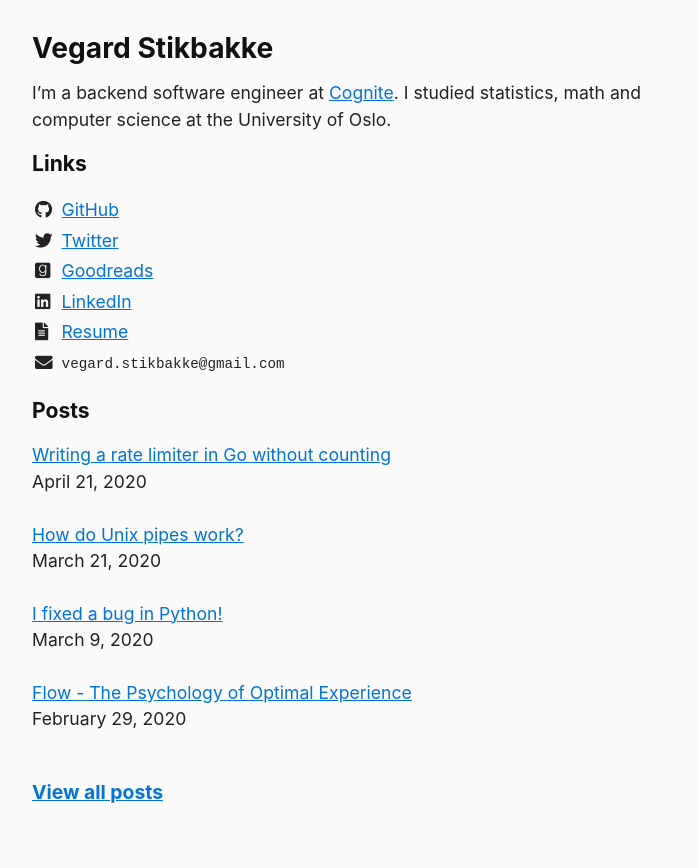
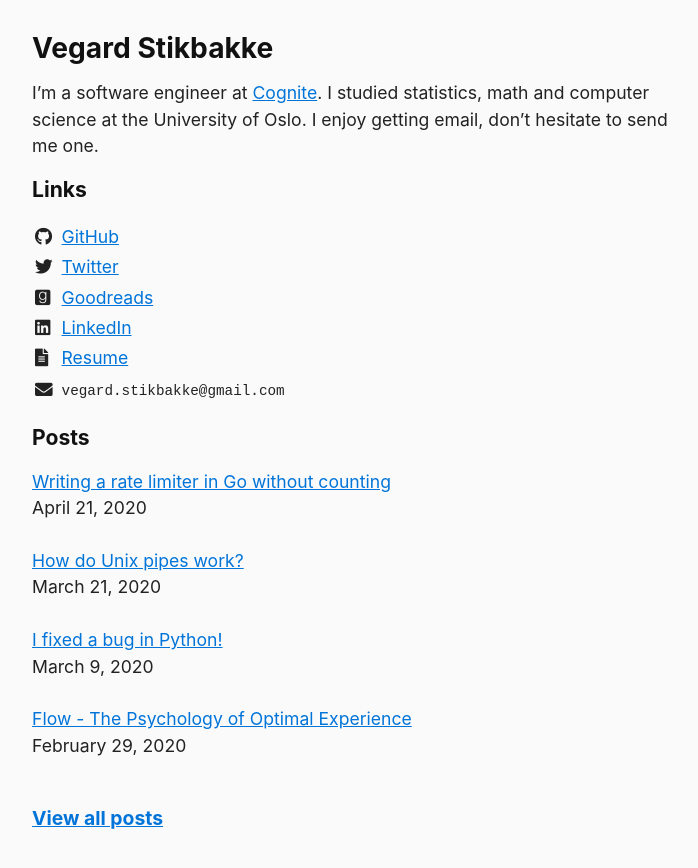
Before and after one commit to vegarsti/vegarsti.github.io, a Jekyll site: the page built from index.md, in a window 1280 px wide. Shown: the top 868 px of the page, without its empty margins (288-986 px from the left). Built offline with Jekyll 4.4.1, drawn with Linux system fonts in a browser that asks for light colours; nearby versions of some CDN libraries; some web fonts are replaced.

```diff
--- a/index.md
+++ b/index.md
@@ -5,8 +5,9 @@ title: Vegard Stikbakke
 
 # Vegard Stikbakke
 
-I'm a backend software engineer at [Cognite](https://cognite.com).
+I'm a software engineer at [Cognite](https://cognite.com).
 I studied statistics, math and computer science at the University of Oslo.
+I enjoy getting email, don't hesitate to send me one.
 
 ## Links
 
```
Also changed, not shown: resume.md (added, +9 -0 lines).
